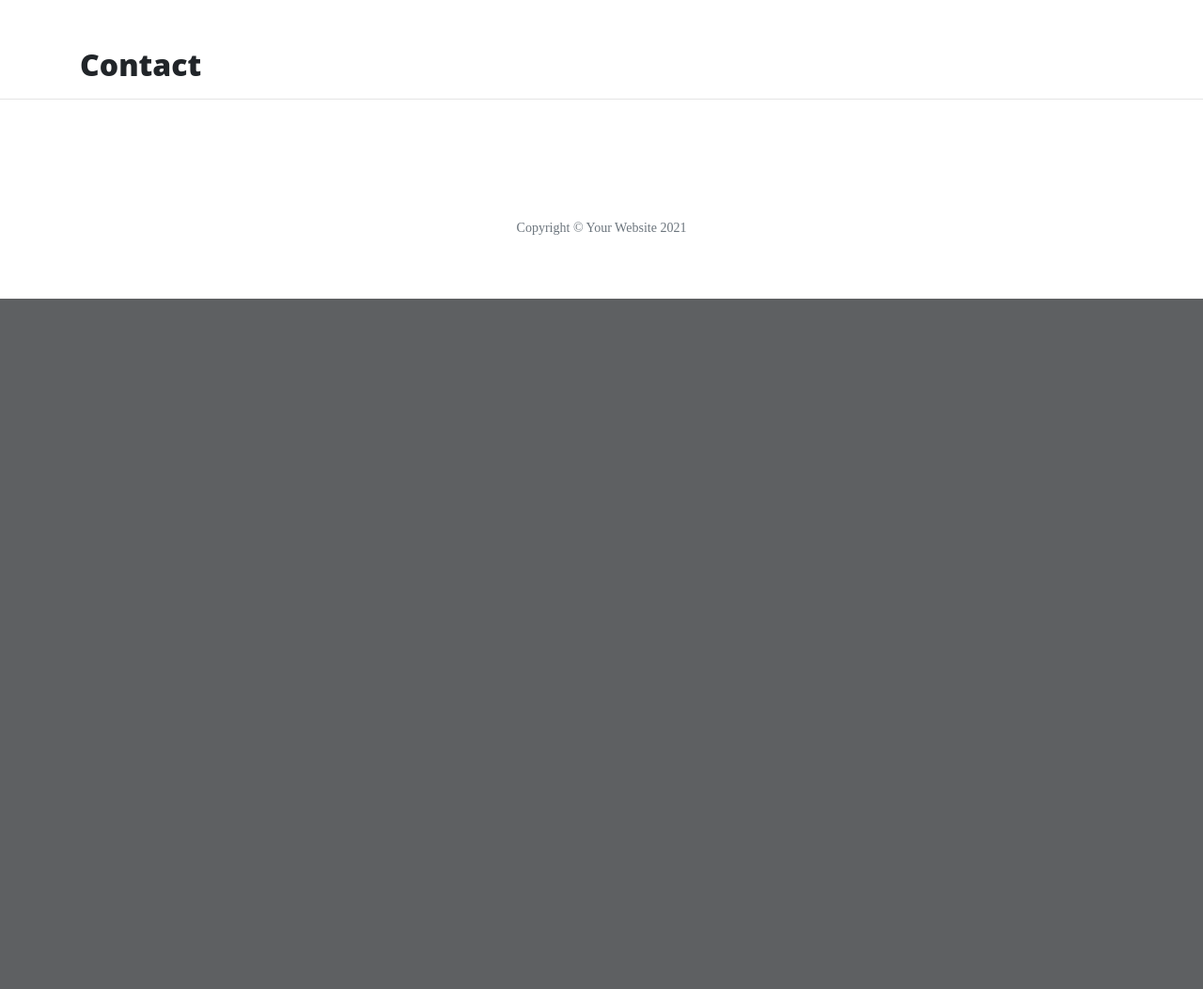
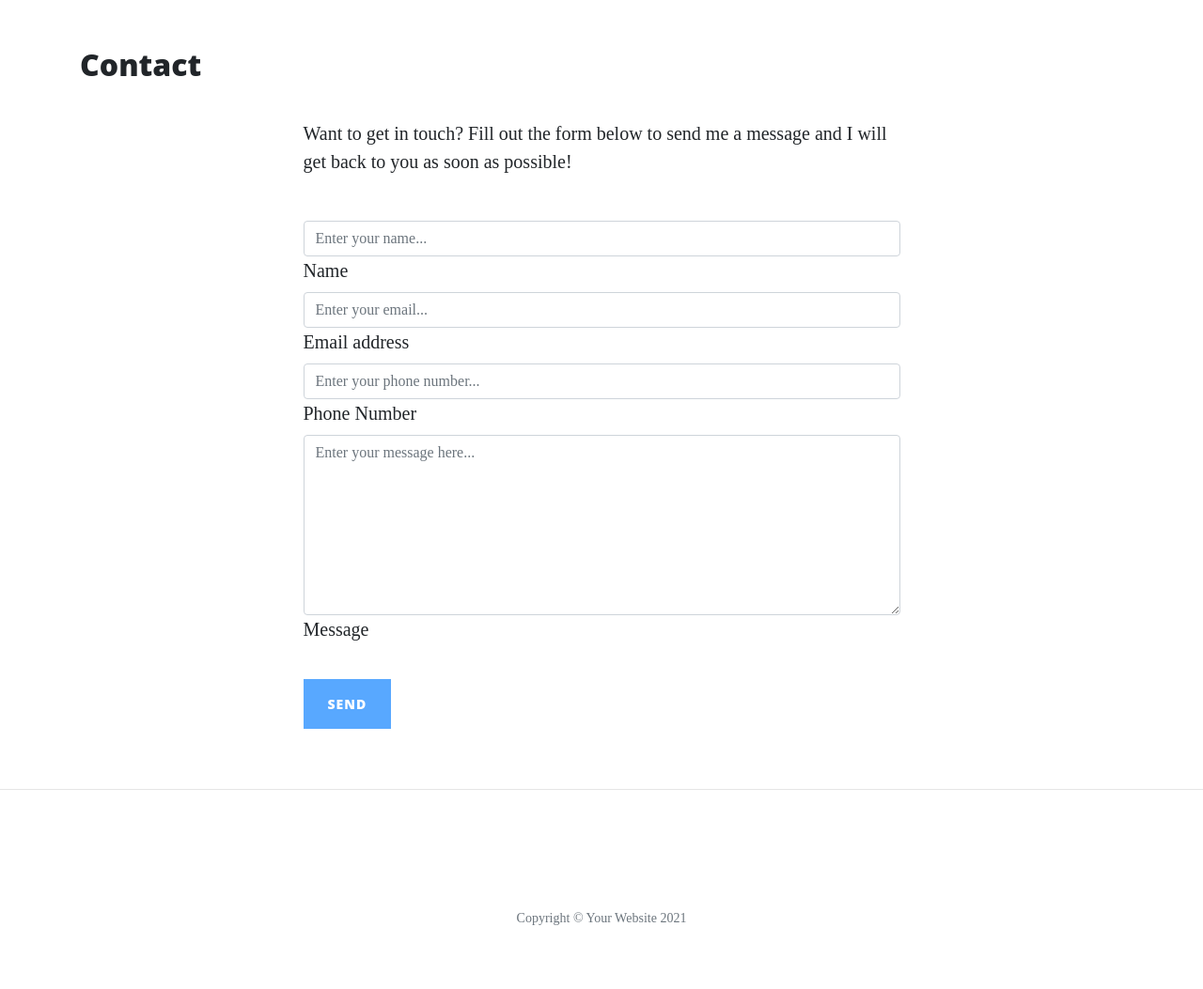
Before and after one commit to JamieS56/thorin-flask-pp, a Flask app: page /contact in a window 1280 px wide. Shown: the part 628-1681 px from the top of the page at 94% size. Before the commit the page ends 946 px from the top, so only its background shows below. Run offline with Flask 2, Linux system fonts and the light colour scheme; some libraries are stand-ins or nearby versions.

Commit message:
updated run.py

```diff
--- a/run.py
+++ b/run.py
@@ -1,8 +1,11 @@
 import os
 import json
-from flask import Flask, render_template
+from flask import Flask, render_template, request, flash
+if os.path.exists("env.py"):
+    import env
 
 app = Flask(__name__)
+app.secret_key = os.environ.get("SECRET_KEY")
 
 
 @app.route("/")
@@ -17,19 +20,23 @@
         data = json.load(json_data)
     return render_template("about.html", page_title="About", company=data)
 
+
 @app.route("/about/<member_name>")
 def about_member(member_name):
-    member ={}
+    member = {}
     with open("data/company.json", "r") as json_data:
         data = json.load(json_data)
         for obj in data:
             if obj["url"] == member_name:
                 member = obj
-    return "<h1>" + member["name"] + "</h1>"
+    return render_template("member.html", member=member)
 
 
-@app.route("/contact")
+@app.route("/contact", methods=["GET", "POST"])
 def contact():
+    if request.method == 'POST':
+        flash("Thanks {}, we have recieved your message!".format(
+            request.form.get('name')))
     return render_template("contact.html", page_title="Contact")
 
 
--- a/templates/contact.html
+++ b/templates/contact.html
@@ -1,4 +1,76 @@
 {% extends 'base.html' %}
 {% block content %}
     <h2>{{ page_title }}</h2>
+
+    {% with messages = get_flashed_messages() %}
+        {% if messages %}
+            <ul class='flashes'>
+                {% for message in messages %}
+                    <li>{{ message }}</li>
+                {% endfor %}
+            </ul>
+        {% endif %}
+    {% endwith %}
+
+   <div class="row gx-4 gx-lg-5 justify-content-center">
+       <div class="col-md-10 col-lg-8 col-xl-7">
+
+           <p>Want to get in touch? Fill out the form below to send me a message and I will get back to you as soon as
+               possible!</p>
+           <div class="my-5">
+
+               <form method = 'POST' id="contactForm" data-sb-form-api-token="API_TOKEN">
+                   <div class="form-floating">
+                       <input class="form-control" id="name" name = "name" type="text" placeholder="Enter your name..."
+                           data-sb-validations="required" />
+                       <label for="name">Name</label>
+                       <div class="invalid-feedback" data-sb-feedback="name:required">A name is required.</div>
+                   </div>
+                   <div class="form-floating">
+                       <input class="form-control" id="email" name="email" type="email" placeholder="Enter your email..."
+                           data-sb-validations="required,email" />
+                       <label for="email">Email address</label>
+                       <div class="invalid-feedback" data-sb-feedback="email:required">An email is required.</div>
+                       <div class="invalid-feedback" data-sb-feedback="email:email">Email is not valid.</div>
+                   </div>
+                   <div class="form-floating">
+                       <input class="form-control" id="phone" name="phone" type="tel" placeholder="Enter your phone number..."
+                           data-sb-validations="required" />
+                       <label for="phone">Phone Number</label>
+                       <div class="invalid-feedback" data-sb-feedback="phone:required">A phone number is required.</div>
+                   </div>
+                   <div class="form-floating">
+                       <textarea class="form-control" name = "message" id="message" placeholder="Enter your message here..."
+                           style="height: 12rem" data-sb-validations="required"></textarea>
+                       <label for="message">Message</label>
+                       <div class="invalid-feedback" data-sb-feedback="message:required">A message is required.</div>
+                   </div>
+                   <br />
+                   <!-- Submit success message-->
+                   <!---->
+                   <!-- This is what your users will see when the form-->
+                   <!-- has successfully submitted-->
+                   <div class="d-none" id="submitSuccessMessage">
+                       <div class="text-center mb-3">
+                           <div class="fw-bolder">Form submission successful!</div>
+                           To activate this form, sign up at
+                           <br />
+                           <a
+                               href="https://startbootstrap.com/solution/contact-forms">https://startbootstrap.com/solution/contact-forms</a>
+                       </div>
+                   </div>
+                   <!-- Submit error message-->
+                   <!---->
+                   <!-- This is what your users will see when there is-->
+                   <!-- an error submitting the form-->
+                   <div class="d-none" id="submitErrorMessage">
+                       <div class="text-center text-danger mb-3">Error sending message!</div>
+                   </div>
+                   <!-- Submit Button-->
+                   <button class="btn btn-primary text-uppercase disabled" id="submitButton" type="submit">Send</button>
+               </form>
+           </div>
+       </div>
+   </div>
+
 {% endblock %}
```
Also changed, not shown: templates/member.html (added, +16 -0 lines).
